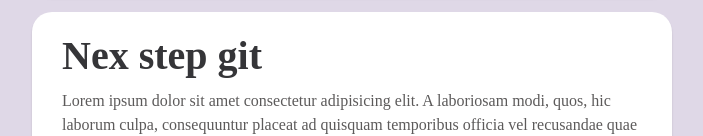
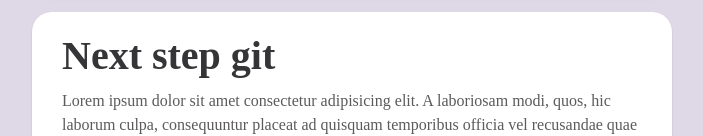
Before and after one commit to Omiga92/git-revision, a plain HTML site: page index.html in a window 1280 px wide. Shown: the part 208-344 px from the top of the page, without its empty margins (288-991 px from the left). Drawn offline with Linux system fonts and the light colour scheme.

Commit message:
correction title

```diff
--- a/index.html
+++ b/index.html
@@ -16,7 +16,7 @@
                 iusto voluptates quo quis tempore.</p>
         </div>
         <div class="content">
-            <h1>Nex step git</h1>
+            <h1>Next step git</h1>
             <p>Lorem ipsum dolor sit amet consectetur adipisicing elit. A laboriosam modi, quos, hic laborum culpa,
                 consequuntur placeat ad quisquam temporibus officia vel recusandae quae commodi odit. Provident vitae
                 illo inventore.</p>
```
